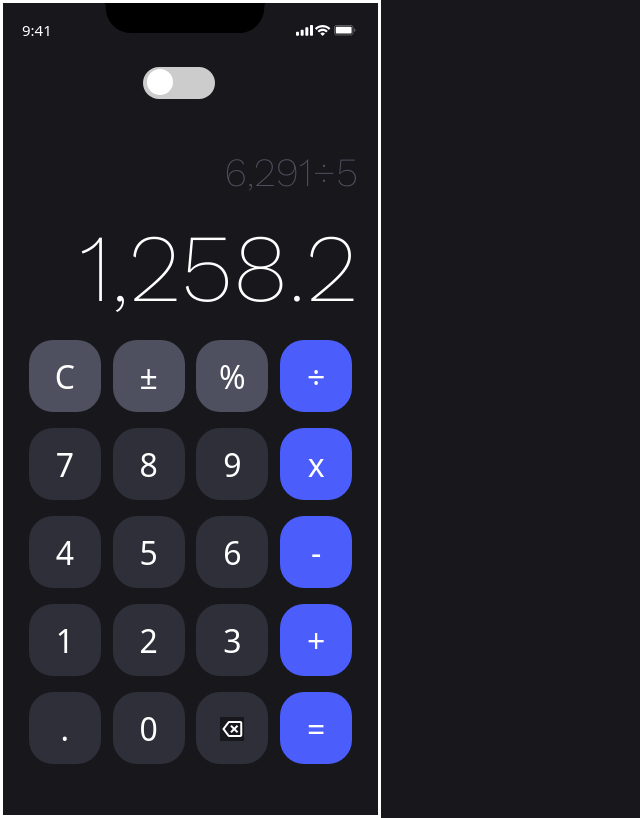
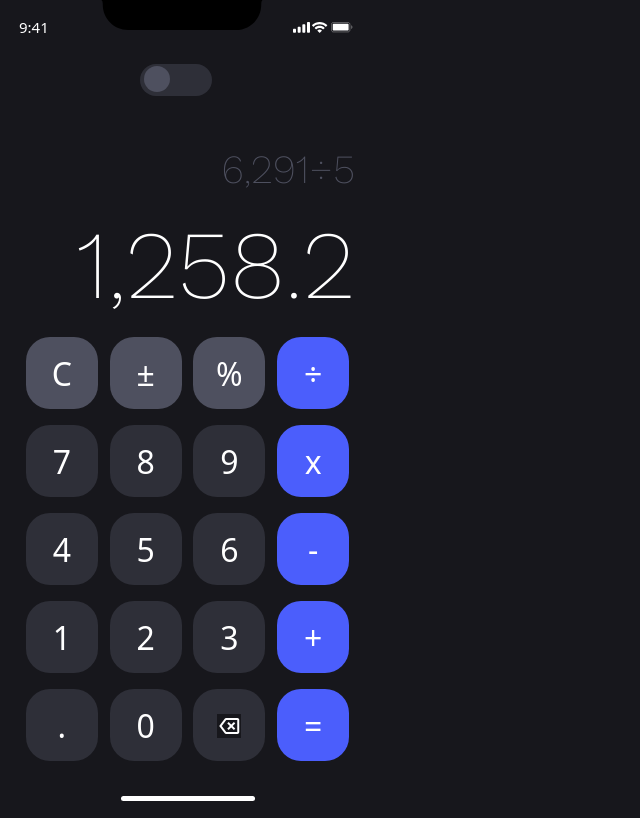
Before and after one commit to moe688/calculator, a plain HTML site: page calculator.html in a window 1280 px wide. Shown: the whole page, without its empty margins (0-640 px from the left). Drawn offline with nearby package versions, Linux system fonts and the light colour scheme.

Commit message:
add home indicator and correct color of theme toggle

```diff
--- a/calculator.html
+++ b/calculator.html
@@ -70,5 +70,8 @@
         </div>
       </div>
     </div>
+    <div class="home-indicator flex">
+      <div class="white-line flex"></div>
+    </div>
   </body>
 </html>
--- a/styles.css
+++ b/styles.css
@@ -41,7 +41,7 @@
   left: 0;
   right: 0;
   bottom: 0;
-  background-color: #ccc;
+  background-color: #2e2f38;
   -webkit-transition: 0.4s;
   transition: 0.4s;
 }
@@ -53,7 +53,7 @@
   width: 26px;
   left: 4px;
   bottom: 4px;
-  background-color: white;
+  background-color: #4e505f;
   -webkit-transition: 0.4s;
   transition: 0.4s;
 }
@@ -84,8 +84,6 @@ input:checked + .slider:before {
 /* ---------------------------SWITCH END--------------------------- */
 
 .x {
-  border-style: solid;
-  border-color: white;
   width: 375px;
   height: 812px;
 }
@@ -182,3 +180,16 @@ input:checked + .slider:before {
   width: 100%;
   gap: 16px;
 }
+
+.home-indicator {
+  justify-content: center;
+  align-items: end;
+  padding-top: 35px;
+}
+
+.home-indicator div {
+  height: 5px;
+  width: 134px;
+  background-color: white;
+  border-radius: 100px;
+}
```
